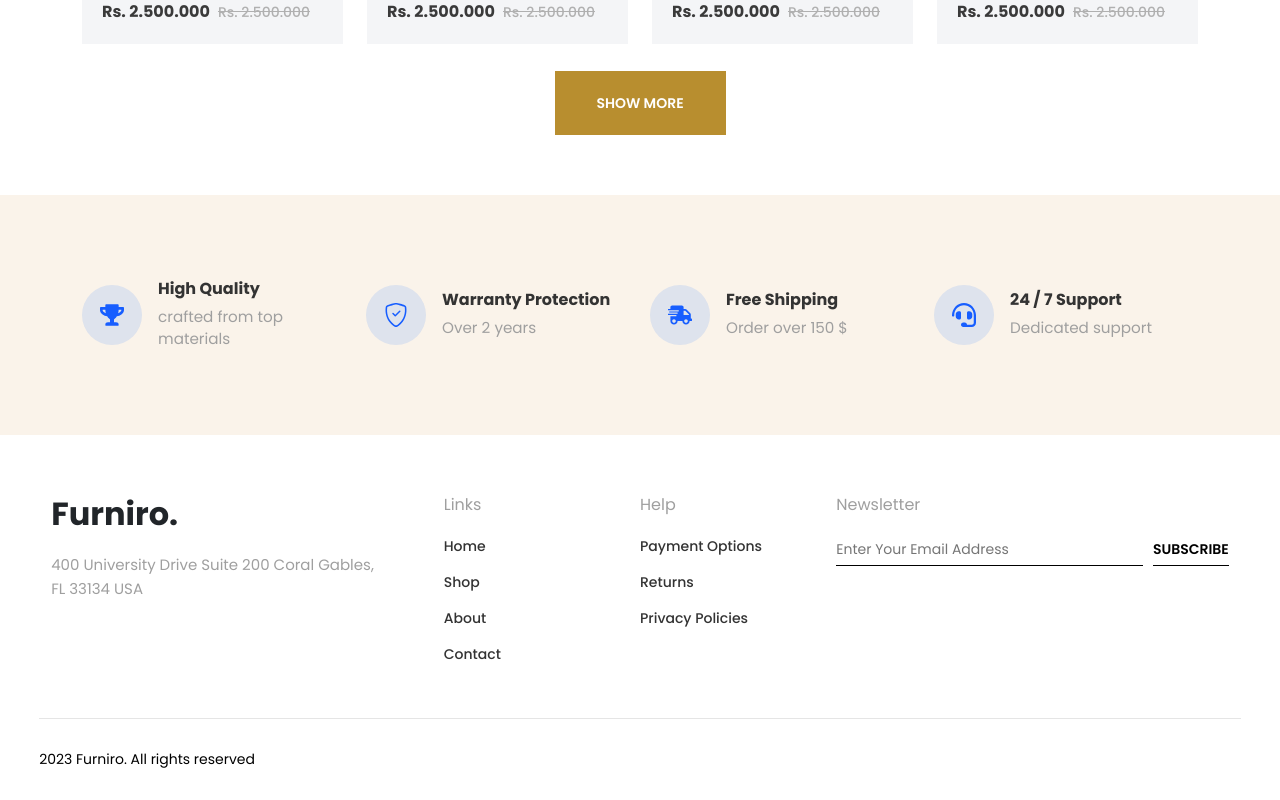
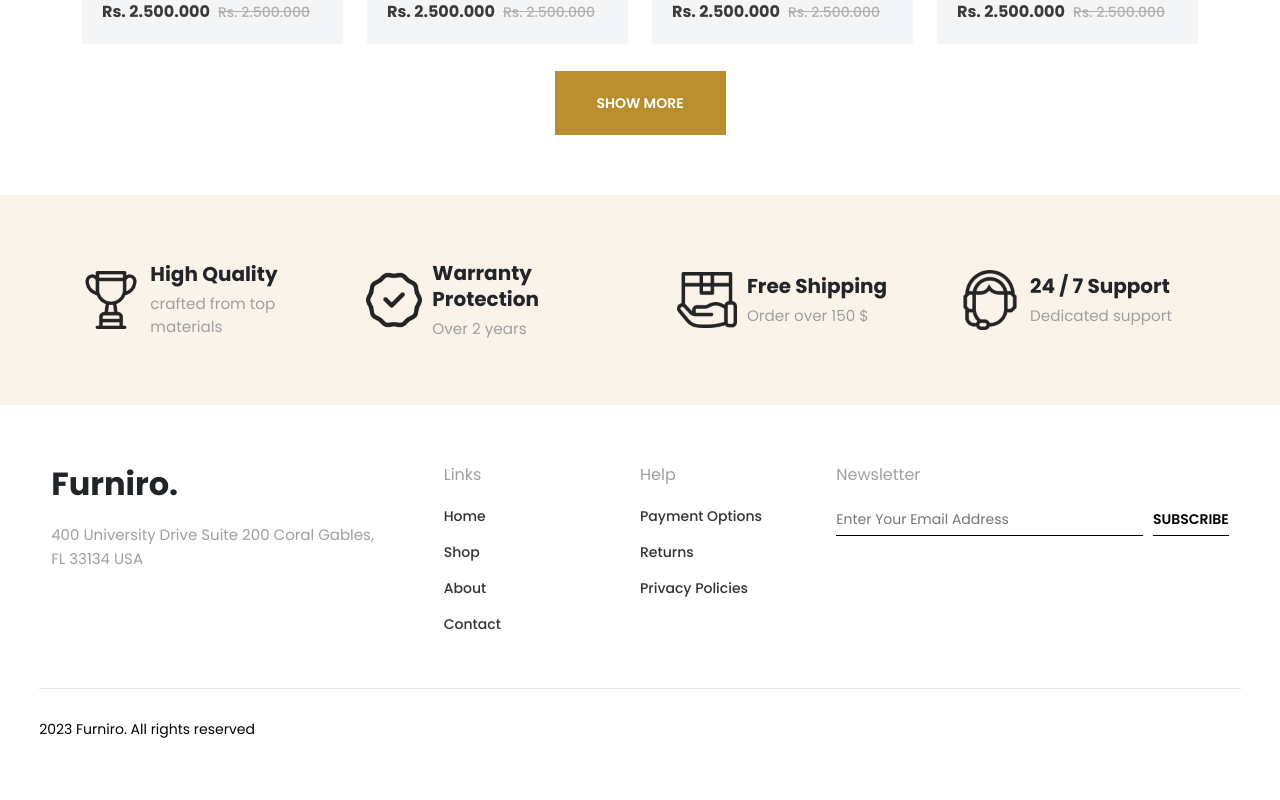
Before and after one commit to Meriyemm-design/furniro, a React (Vite) app: page /shop in a window 1280 px wide. Shown: the part 3590-4390 px from the top of the page. After the commit the page ends 4360 px from the top, so only its background shows below. Built offline with nearby package versions, Linux system fonts and the light colour scheme.

Commit message:
minor fixes

```diff
--- a/src/Styles/ftbanner.scss
+++ b/src/Styles/ftbanner.scss
@@ -7,46 +7,41 @@
         display: flex;
         justify-content: center;
         gap: 20px;
+        min-height: 90px;
 
         .feature-card {
             display: flex;
-            gap: 16px;
+            gap: 10px;
             align-items: center;
-            min-height: 120px;
+            justify-content: center;
             width: 100%;
 
             .feature-icon {
                 width: 60px;
                 height: 60px;
-                border-radius: 50%;
+                // border-radius: 50%;
                 display: flex;
                 align-items: center;
                 justify-content: center;
-                background: rgba(23, 105, 255, 0.12);
+                // background: rgba(23, 105, 255, 0.12);
                 color: #175eff;
-                font-size: 24px;
-                flex-shrink: 0;
+                // font-size: 45px;
             }
 
             .feature-text {
-                display: flex;
-                flex-direction: column;
-                gap: 6px;
-            }
-
-            .feature-text h3 {
-                margin: 0;
-                font-size: 1rem;
+                h3 {
+                    margin-bottom: 6px;
+                    font-size: 1.25rem;
                     line-height: 1.3;
-                color: $text-primary;
                     font-weight: $font-weight-bold;
                 }
 
-            .feature-text p {
+                p {
                     margin: 0;
                     font-size: 0.95rem;
                     line-height: 1.5;
                     color: $text-secondary;
+                }
             }
         }
     }
--- a/src/components/FtBanner.tsx
+++ b/src/components/FtBanner.tsx
@@ -1,31 +1,39 @@
 import React from 'react'
 import '@styles/ftbanner.scss'
-import { FaShippingFast, FaTrophy, FaHeadset } from 'react-icons/fa'
-import { BsShieldCheck } from 'react-icons/bs'
+// import { FaShippingFast, FaTrophy, FaHeadset } from 'react-icons/fa'
+// import { BsShieldCheck } from 'react-icons/bs'
 
+import trophy from '@assets/trophy.webp';
+import guarantee from '@assets/guarantee.webp';
+import shipping from '@assets/shipping.webp';
+import customer_support from '@assets/customer_support.webp';
 
 const features = [
     {
         id: 1,
-      icon: <FaTrophy />,
+        //   icon: <FaTrophy />,
+        img: trophy,
         title: "High Quality",
         subtitle: "crafted from top materials",
     },
     {
         id: 2,
-      icon: <BsShieldCheck />,
+        // icon: <BsShieldCheck />,
+        img: guarantee,
         title: "Warranty Protection",
         subtitle: "Over 2 years",
     },
     {
         id: 3,
-      icon: <FaShippingFast />,
+        // icon: <FaShippingFast />,
+        img: shipping,
         title: "Free Shipping",
         subtitle: "Order over 150 $",
     },
     {
         id: 4,
-      icon: <FaHeadset />,
+        // icon: <FaHeadset />,
+        img: customer_support,
         title: "24 / 7 Support",
         subtitle: "Dedicated support",
     },
@@ -39,7 +47,9 @@ const FtBanner = () => {
                     <div className="feature-grid">
                         {features.map((feature) => (
                             <div className="feature-card" key={feature.id}>
-                                <div className="feature-icon">{feature.icon}</div>
+                                <div className="feature-icon">
+                                    <img src={feature.img} alt={feature.title} />
+                                </div>
                                 <div className="feature-text">
                                     <h3>{feature.title}</h3>
                                     <p>{feature.subtitle}</p>
```
Lines whose indentation alone changed are shown as unchanged.
